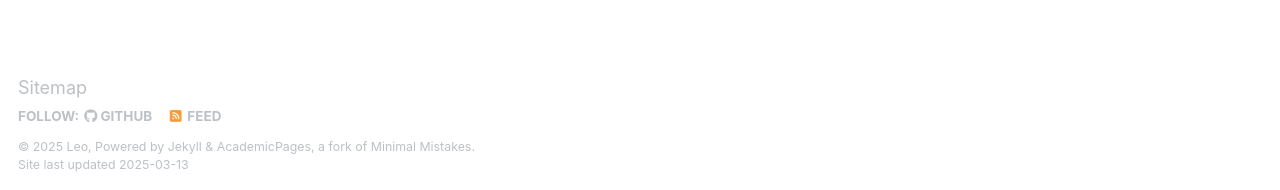
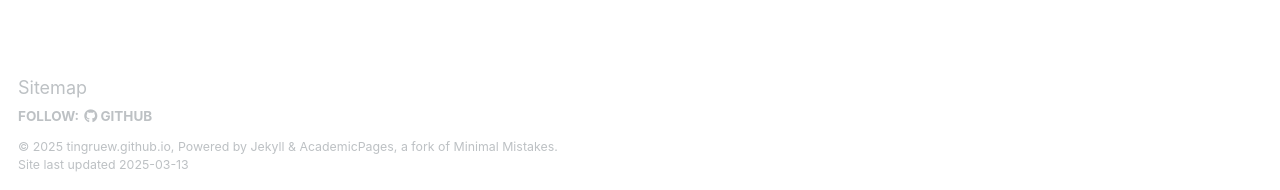
Before and after one commit to tingruew/tingruew.github.io, a Jekyll site: the page built from _pages/about.md, in a window 1280 px wide. Shown: the part 707-897 px from the top of the page. Built offline with Jekyll 4.4.1, drawn with Linux system fonts in a browser that asks for light colours; some web fonts are replaced.

Commit message:
Update _config.yml

```diff
--- a/_config.yml
+++ b/_config.yml
@@ -11,7 +11,7 @@ locale                   : "en-US"
 site_theme               : "default"
 title                    : # "Your Name / Site Title"
 title_separator          : "-"
-name                     : &name "Leo"
+name                     : &name
 description              : &description "personal description"
 url                      : https://tingruew.github.io # the base hostname & protocol for your site e.g. "https://[your GitHub username].github.io"
 baseurl                  : "" # the subpath of your site, e.g. "/blog"
@@ -96,7 +96,7 @@ staticman:
       options:
         format           : "iso8601" # "iso8601" (default), "timestamp-seconds", "timestamp-milliseconds"
 atom_feed:
-  hide                   : false     # change to true to hide the RSS feed in the footer
+  hide                   : true     # change to true to hide the RSS feed in the footer
   path                   : # blank (default) uses feed.xml
 
 
```
